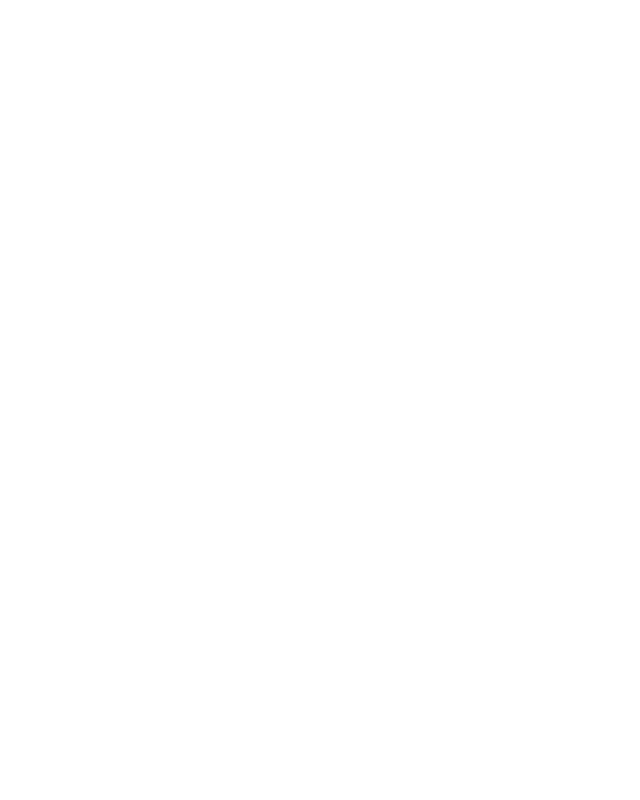
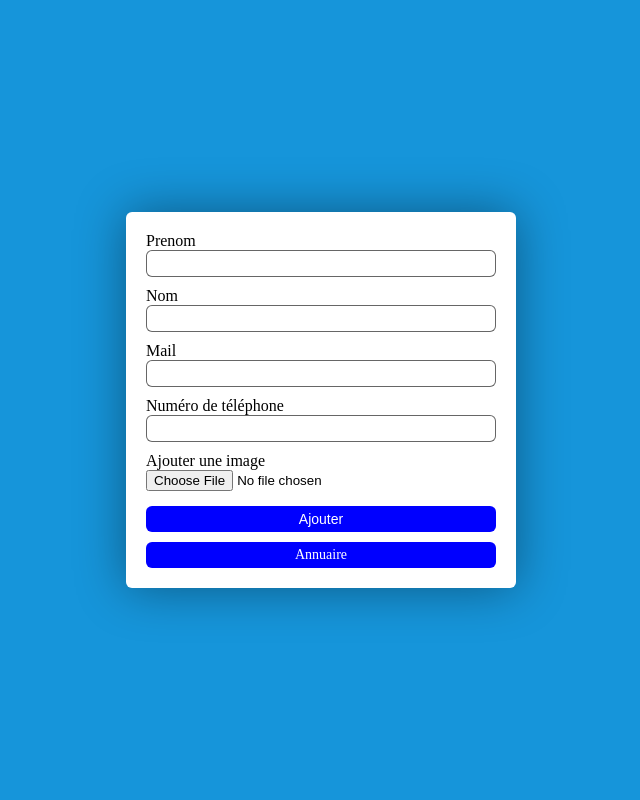
Before and after one commit to UgoRastell/annuaire_nws, a PHP site: page / in a window 1280 px wide. Before the commit the part shown is empty. Shown: the whole page, without its empty margins (319-959 px from the left). Run offline with PHP 8.4, Linux system fonts and the light colour scheme.

Commit message:
formulaire et css du formualaire 1.0

```diff
--- /dev/null
+++ b/css/styles.css
@@ -0,0 +1,86 @@
+* {
+    margin: 0;
+    padding: 0;
+}
+
+html {
+    scroll-behavior: smooth;
+}
+
+body {
+    background-color: #1695DA;
+}
+
+/* formulaire pour ajouter un élève ou un intervenant */
+
+.input_add{
+    display: flex;
+    align-items: center;
+    justify-content: center;
+    height: 100vh;
+}
+
+.input_add form{
+    display: flex;
+    flex-direction: column;
+    width: 350px;
+    background-color: #fff;
+    padding: 20px;
+    box-shadow: 0 0 50px rgba(0, 0, 0, 0.4);
+    border-radius: 6px;
+}
+
+.input_add form input[type = "text"]{
+    border: 1px solid rgba(0, 0, 0, 0.6);
+    border-radius: 6px;
+    outline: 0;
+    padding: 5px;
+    margin-bottom: 10px;
+}
+
+textarea{
+    border: 1px solid rgba(0, 0, 0, 0.6);
+    border-radius: 6px;
+    outline: 0;
+    padding: 5px;
+    margin-bottom: 10px;
+    resize: none;
+}
+
+.input_add form input[type = "number"]{
+    margin-bottom: 15px;
+}
+
+select{
+    margin-bottom: 15px;
+}
+
+.input_add form input[type = "number"]{
+    margin-bottom: 15px;
+}
+
+.input_add form input[type = "file"]{
+    margin-bottom: 15px;
+}
+
+.btn-annuaire, .input_add form input[type = "submit"]{
+    padding: 5px 8px;
+    border: 0;
+    outline: 0;
+    background-color: blue;
+    color: #fff;
+    border-radius: 6px;
+    font-size: 14px;
+}
+
+.btn-annuaire{
+    text-decoration: 0;
+    text-align: center;
+    margin-top: 10px;
+}
+
+@media(max-width:745px){
+    .result-content{
+        width: 80%;
+    }
+}
--- a/index.php
+++ b/index.php
@@ -4,14 +4,26 @@
     <meta charset="UTF-8">
     <meta http-equiv="X-UA-Compatible" content="IE=edge">
     <meta name="viewport" content="width=device-width, initial-scale=1.0">
-    <link rel="stylesheet" href="https://cdn.jsdelivr.net/npm/bootstrap@4.3.1/dist/css/bootstrap.min.css" integrity="sha384-ggOyR0iXCbMQv3Xipma34MD+dH/1fQ784/j6cY/iJTQUOhcWr7x9JvoRxT2MZw1T" crossorigin="anonymous">
-    <title>Annuaire</title>
+    <link rel="stylesheet" type="text/css" href="css/styles.css">
+    <title>Document</title>
 </head>
 <body>
+  <section class="input_add">
+    <form method="post" action="" enctype="multipart/form-data">
+        <label>Prenom</label>
+        <input type="text" name="prenom">
+        <label>Nom</label>
+        <input type="text" name="nom">
+        <label>Mail</label>
+        <input type="text" name="mail">
+        <label>Numéro de téléphone</label>
+        <input type="text" name="numero">
+        <label>Ajouter une image</label>
+        <input type="file" name="image">
+        <input type="submit" value="Ajouter" name="btn-ajouter"/>
+        <a class="btn-annuaire" href="action.php">Annuaire</a>
+    </form>
+  </section>
 
-
-    <script src="https://code.jquery.com/jquery-3.3.1.slim.min.js" integrity="sha384-q8i/X+965DzO0rT7abK41JStQIAqVgRVzpbzo5smXKp4YfRvH+8abtTE1Pi6jizo" crossorigin="anonymous"></script>
-    <script src="https://cdn.jsdelivr.net/npm/popper.js@1.14.7/dist/umd/popper.min.js" integrity="sha384-UO2eT0CpHqdSJQ6hJty5KVphtPhzWj9WO1clHTMGa3JDZwrnQq4sF86dIHNDz0W1" crossorigin="anonymous"></script>
-    <script src="https://cdn.jsdelivr.net/npm/bootstrap@4.3.1/dist/js/bootstrap.min.js" integrity="sha384-JjSmVgyd0p3pXB1rRibZUAYoIIy6OrQ6VrjIEaFf/nJGzIxFDsf4x0xIM+B07jRM" crossorigin="anonymous"></script>
 </body>
 </html>
```
Also changed, not shown: css/style.css (deleted).
